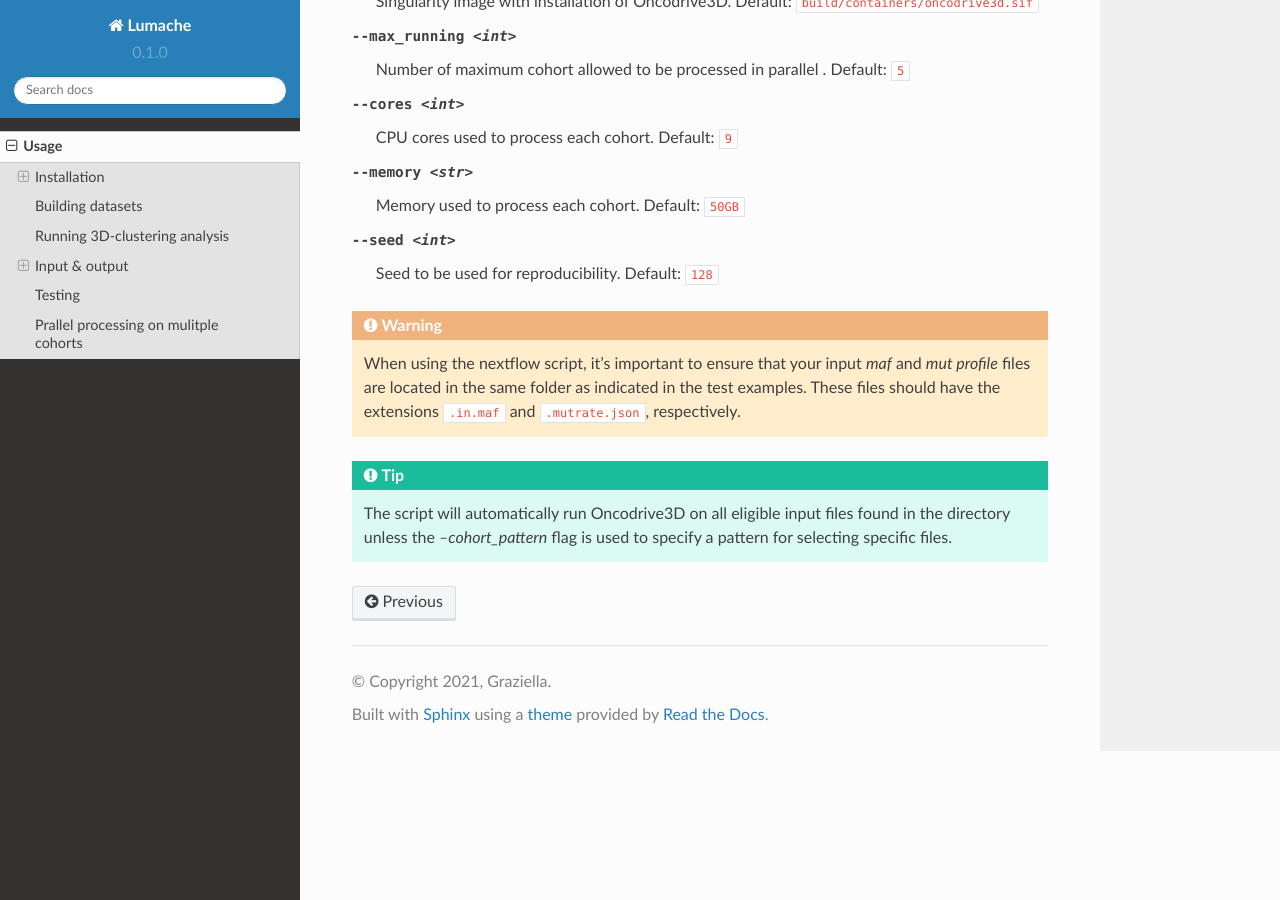
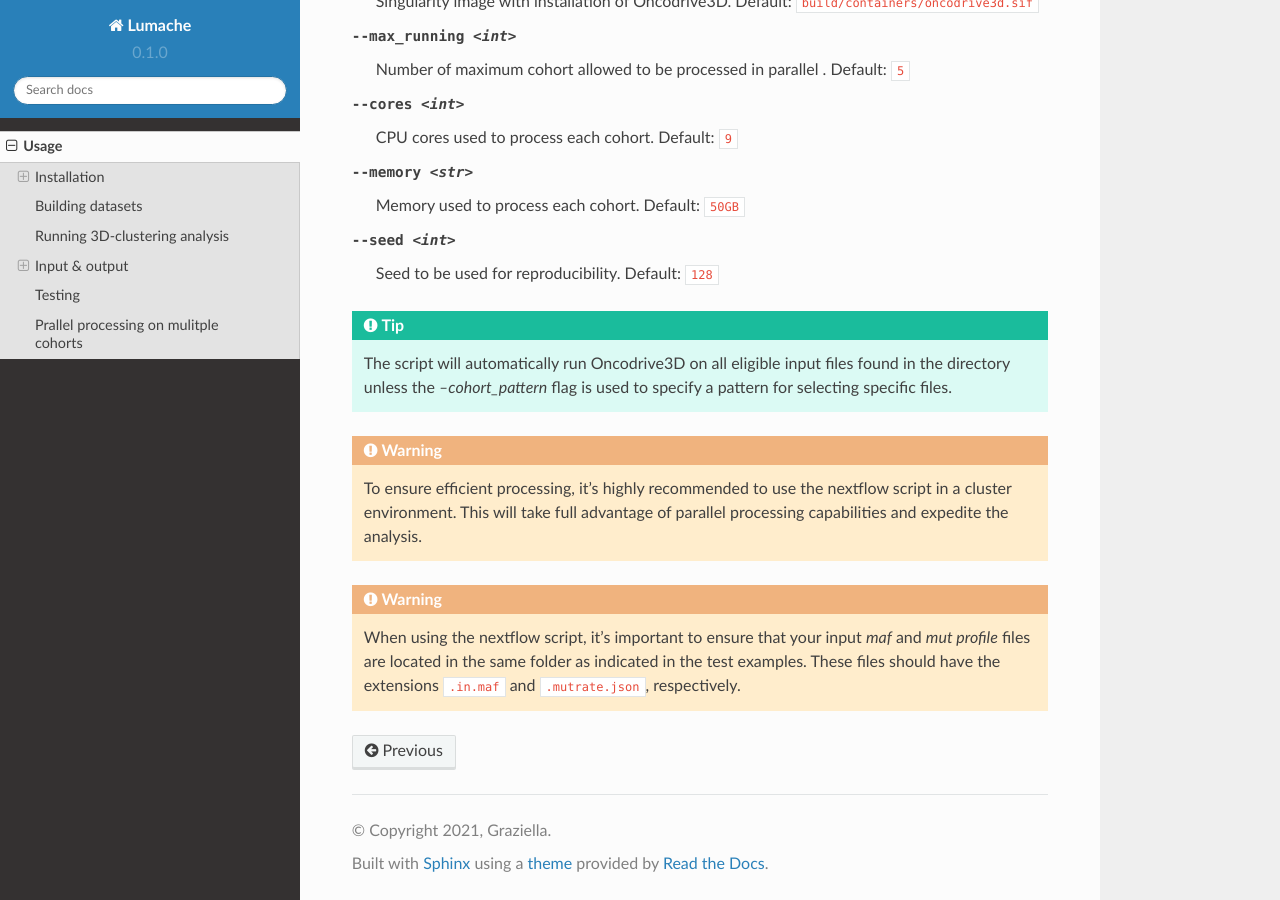
Before and after one commit to St3451/readthedocs_tmp, a Sphinx documentation site: the page built from docs/source/usage.rst, in a window 1280 px wide and 900 px high, scrolled down 8684 px. Built offline with Sphinx 7.4.7 and the Read the Docs theme 2.0.0, drawn with Linux system fonts in a browser that asks for light colours.

Commit message:
Docs update

```diff
--- a/docs/source/usage.rst
+++ b/docs/source/usage.rst
@@ -356,6 +356,17 @@ The nextflow script takes the following arguments:
 
 --seed <int>   Seed to be used for reproducibility. Default: ``128``
 
+.. tip::
+
+   The script will automatically run Oncodrive3D on all eligible input files
+   found in the directory unless the `--cohort_pattern` flag is used to specify
+   a pattern for selecting specific files.
+
+.. warning::
+
+   To ensure efficient processing, it's highly recommended to use the nextflow
+   script in a cluster environment. This will take full advantage of parallel
+   processing capabilities and expedite the analysis.
 
 .. warning::
 
```
Also changed, not shown: other parts of docs/source/usage.rst (+0 -5 lines).
